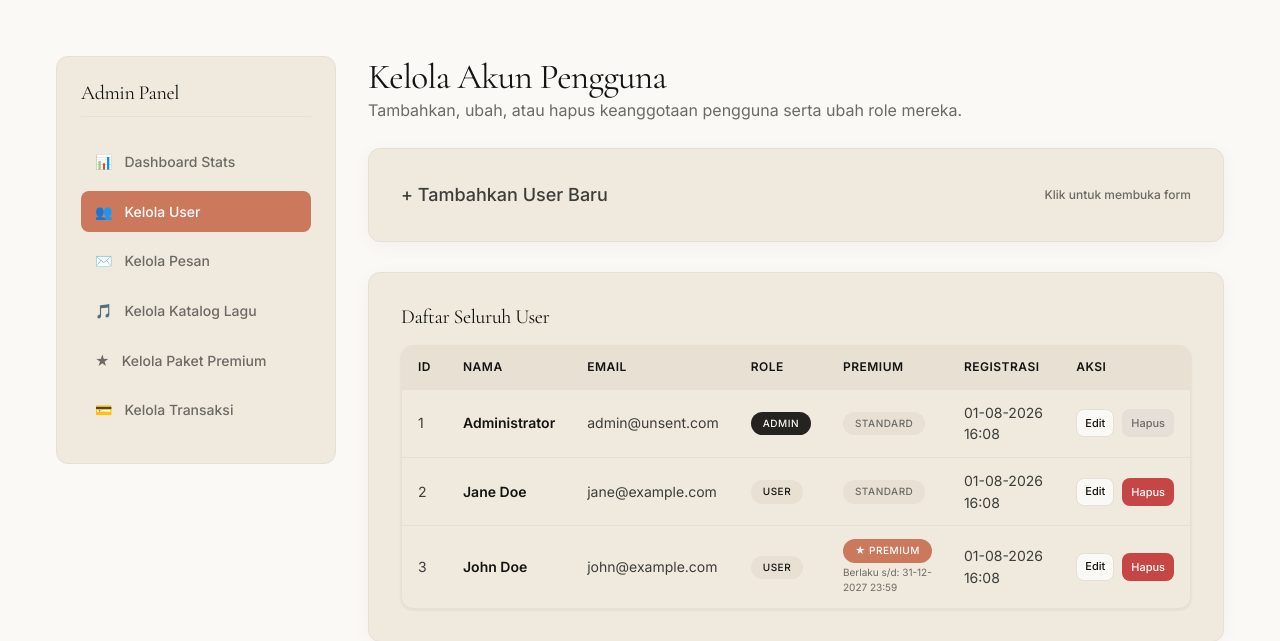
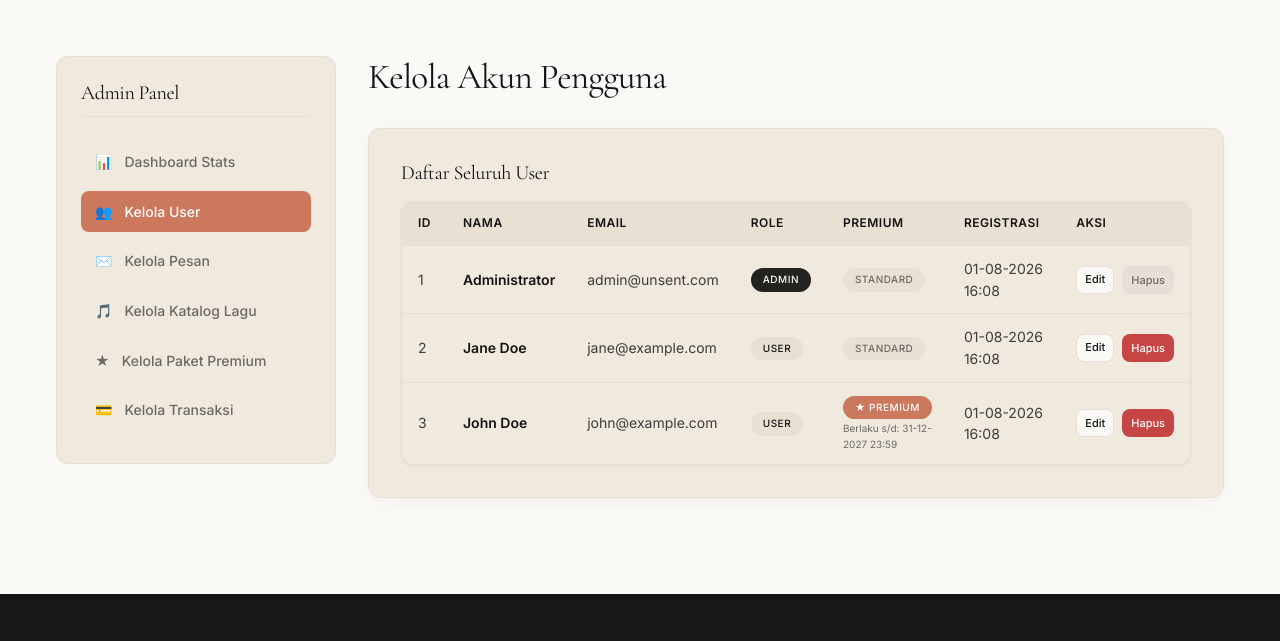
Before and after one commit to featdinar/pwuas_dinartia1, a PHP site: page /manage_users.php in a window 1280 px wide. Shown: the part 65-706 px from the top of the page. Run offline with PHP 8.4, Linux system fonts and the light colour scheme; a user stored in the database is signed in; data comes from the database, SQL or seed files in the repository.

Commit message:
commit kelimabelas

```diff
--- a/manage_messages.php
+++ b/manage_messages.php
@@ -83,7 +83,6 @@ try {
   <!-- Main Area -->
   <div>
     <h2>Kelola Pesan Unsent</h2>
-    <p style="color: var(--color-muted); margin-bottom: 25px;">Tinjau, cari, dan kelola seluruh pesan yang telah diterbitkan oleh pengguna.</p>
 
     <?php if (!empty($error)): ?>
       <div class="alert alert-danger"><strong>Error:</strong> <?php echo $error; ?></div>
--- a/manage_users.php
+++ b/manage_users.php
@@ -11,46 +11,8 @@ $edit_user = null;
 
 // Handle CRUD operations
 if ($_SERVER['REQUEST_METHOD'] === 'POST') {
-    // 1. ADD USER
-    if (isset($_POST['add_user'])) {
-        $name = sanitize($_POST['name']);
-        $email = sanitize($_POST['email']);
-        $password = $_POST['password'];
-        $role = sanitize($_POST['role']);
-        $premium_status = isset($_POST['premium_status']) ? 1 : 0;
-        $premium_until = !empty($_POST['premium_until']) ? $_POST['premium_until'] : null;
-
-        if (empty($name) || empty($email) || empty($password)) {
-            $error = 'Nama, email, dan password wajib diisi.';
-        } elseif (!filter_var($email, FILTER_VALIDATE_EMAIL)) {
-            $error = 'Format email tidak valid.';
-        } else {
-            // Check if email already registered
-            $check = $pdo->prepare("SELECT id_user FROM users WHERE email = ?");
-            $check->execute([$email]);
-            if ($check->fetch()) {
-                $error = 'Email sudah terdaftar.';
-            } else {
-                $hashed_password = password_hash($password, PASSWORD_BCRYPT);
-                try {
-                    $insert = $pdo->prepare("
-                        INSERT INTO users (name, email, password, role, premium_status, premium_until)
-                        VALUES (?, ?, ?, ?, ?, ?)
-                    ");
-                    if ($insert->execute([$name, $email, $hashed_password, $role, $premium_status, $premium_until])) {
-                        $success = 'User baru berhasil ditambahkan.';
-                    } else {
-                        $error = 'Gagal menambahkan user.';
-                    }
-                } catch (PDOException $e) {
-                    $error = 'Kesalahan database: ' . $e->getMessage();
-                }
-            }
-        }
-    }
-
     // 2. UPDATE USER
-    elseif (isset($_POST['update_user'])) {
+    if (isset($_POST['update_user'])) {
         $id_user = (int)$_POST['id_user'];
         $name = sanitize($_POST['name']);
         $email = sanitize($_POST['email']);
@@ -160,7 +122,6 @@ try {
   <!-- Main Area -->
   <div>
     <h2>Kelola Akun Pengguna</h2>
-    <p style="color: var(--color-muted); margin-bottom: 25px;">Tambahkan, ubah, atau hapus keanggotaan pengguna serta ubah role mereka.</p>
 
     <?php if (!empty($error)): ?>
       <div class="alert alert-danger"><strong>Error:</strong> <?php echo $error; ?></div>
@@ -220,55 +181,6 @@ try {
             </div>
           </form>
         </div>
-      <?php else: ?>
-        <!-- Add User Accordion Card -->
-        <details class="card" style="background-color: var(--color-surface-card); cursor: pointer;" <?php echo isset($_POST['add_user']) && !empty($error) ? 'open' : ''; ?>>
-          <summary style="font-size: 18px; font-weight: 500; outline: none; list-style: none; display: flex; justify-content: space-between; align-items: center;">
-            <span>+ Tambahkan User Baru</span>
-            <span style="font-size: 12px; color: var(--color-muted);">Klik untuk membuka form</span>
-          </summary>
-
-          <form action="manage_users.php" method="POST" style="margin-top: 20px; cursor: default;" onsubmit="event.stopPropagation();">
-            <div style="display: grid; grid-template-columns: 1fr 1fr; gap: var(--spacing-md);">
-              <div class="form-group">
-                <label class="form-label">Nama Lengkap</label>
-                <input type="text" name="name" class="form-input" required value="<?php echo isset($_POST['name']) && isset($_POST['add_user']) ? sanitize($_POST['name']) : ''; ?>">
-              </div>
-              <div class="form-group">
-                <label class="form-label">Email</label>
-                <input type="email" name="email" class="form-input" required value="<?php echo isset($_POST['email']) && isset($_POST['add_user']) ? sanitize($_POST['email']) : ''; ?>">
-              </div>
-            </div>
-
-            <div style="display: grid; grid-template-columns: 1fr 1fr; gap: var(--spacing-md);">
-              <div class="form-group">
-                <label class="form-label">Password</label>
-                <input type="password" name="password" class="form-input" required>
-              </div>
-              <div class="form-group">
-                <label class="form-label">Role</label>
-                <select name="role" class="form-input">
-                  <option value="user" selected>User Biasa</option>
-                  <option value="admin">Admin</option>
-                </select>
-              </div>
-            </div>
-
-            <div style="display: grid; grid-template-columns: 1fr 1fr; gap: var(--spacing-md); align-items: center;">
-              <div class="form-group" style="display: flex; align-items: center; gap: 8px;">
-                <input type="checkbox" name="premium_status" id="add_prem" value="1">
-                <label for="add_prem" class="form-label" style="margin: 0; cursor:pointer;">Aktifkan Status Premium</label>
-              </div>
-              <div class="form-group">
-                <label class="form-label">Masa Berlaku Premium</label>
-                <input type="datetime-local" name="premium_until" class="form-input">
-              </div>
-            </div>
-
-            <button type="submit" name="add_user" class="btn btn-primary" style="margin-top: 15px; float: right;">Tambah User</button>
-            <div style="clear: both;"></div>
-          </form>
-        </details>
       <?php endif; ?>
     </div>
 
--- a/payment.php
+++ b/payment.php
@@ -57,7 +57,8 @@ if ($_SERVER['REQUEST_METHOD'] === 'POST') {
 
         $pdo->commit();
 
-        $success = 'Pembayaran Sukses! Status premium Anda telah diaktifkan sampai ' . date('d-m-Y H:i', strtotime($new_until)) . '.';
+        header("Location: payment_receipt.php?transaction_id=" . urlencode($transaction_id) . "&success=1");
+        exit;
     } catch (PDOException $e) {
         $pdo->rollBack();
         $error = 'Terjadi kesalahan sistem saat memproses transaksi: ' . $e->getMessage();
--- a/payment_receipt.php
+++ b/payment_receipt.php
@@ -42,6 +42,12 @@ $active_until = ($pay['payment_status'] === 'completed' || $pay['payment_status'
   </div>
   <div>
     <h2>Bukti Pembayaran</h2>
+    <?php if (isset($_GET['success']) && $_GET['success'] == '1'): ?>
+      <div class="alert alert-success" style="margin-bottom: 20px; text-align: center; display: block;">
+        <span style="font-size: 32px; display: block; margin-bottom: 10px;">✓</span>
+        <strong>Pembayaran Sukses! Status premium Anda telah diaktifkan.</strong>
+      </div>
+    <?php endif; ?>
     <div class="card" style="background-color: var(--color-surface-card); max-width:600px; margin:auto; border:1px solid var(--color-hairline-soft); padding:20px;">
       <table style="width:100%; border-collapse:collapse; font-size:14px;">
         <tr><td style="padding:8px; font-weight:600;">Transaction ID</td><td style="padding:8px;"><?php echo htmlspecialchars($pay['transaction_id']); ?></td></tr>
```
Also changed, not shown: premium.php (+0 -8 lines), 1 other file.
